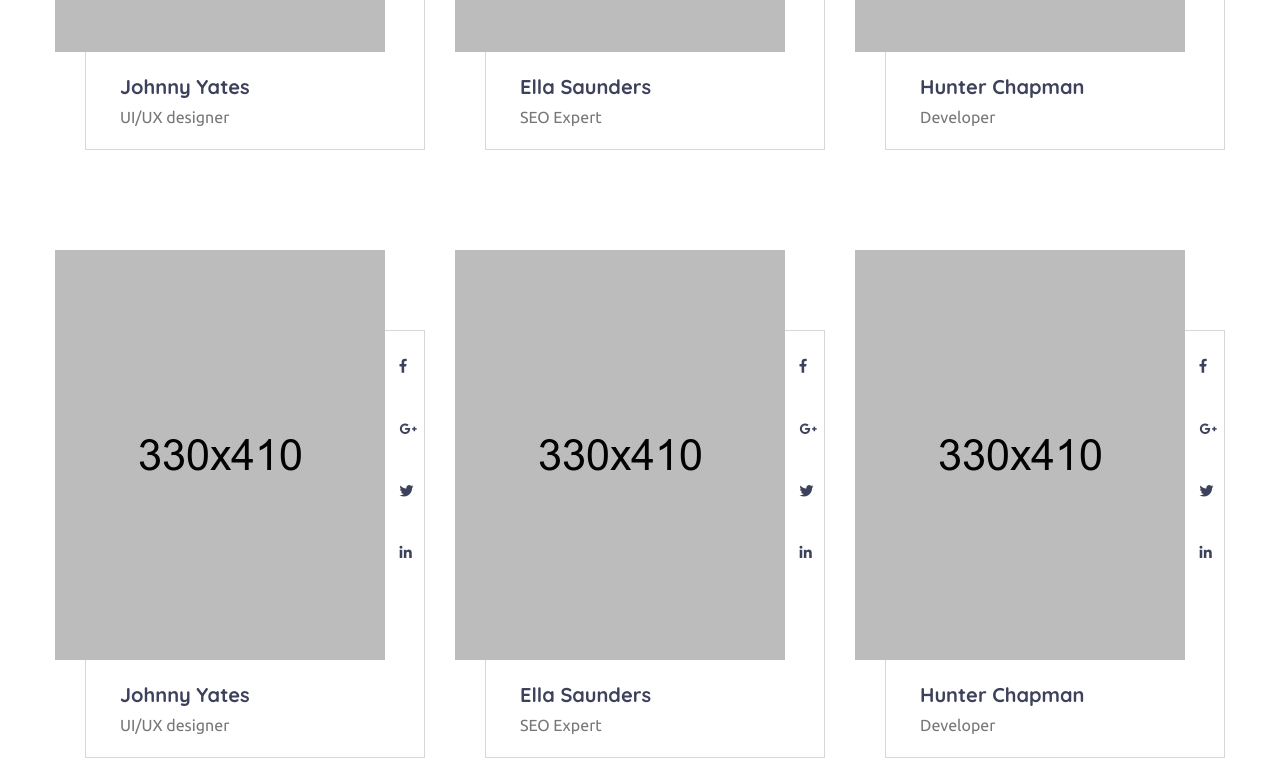
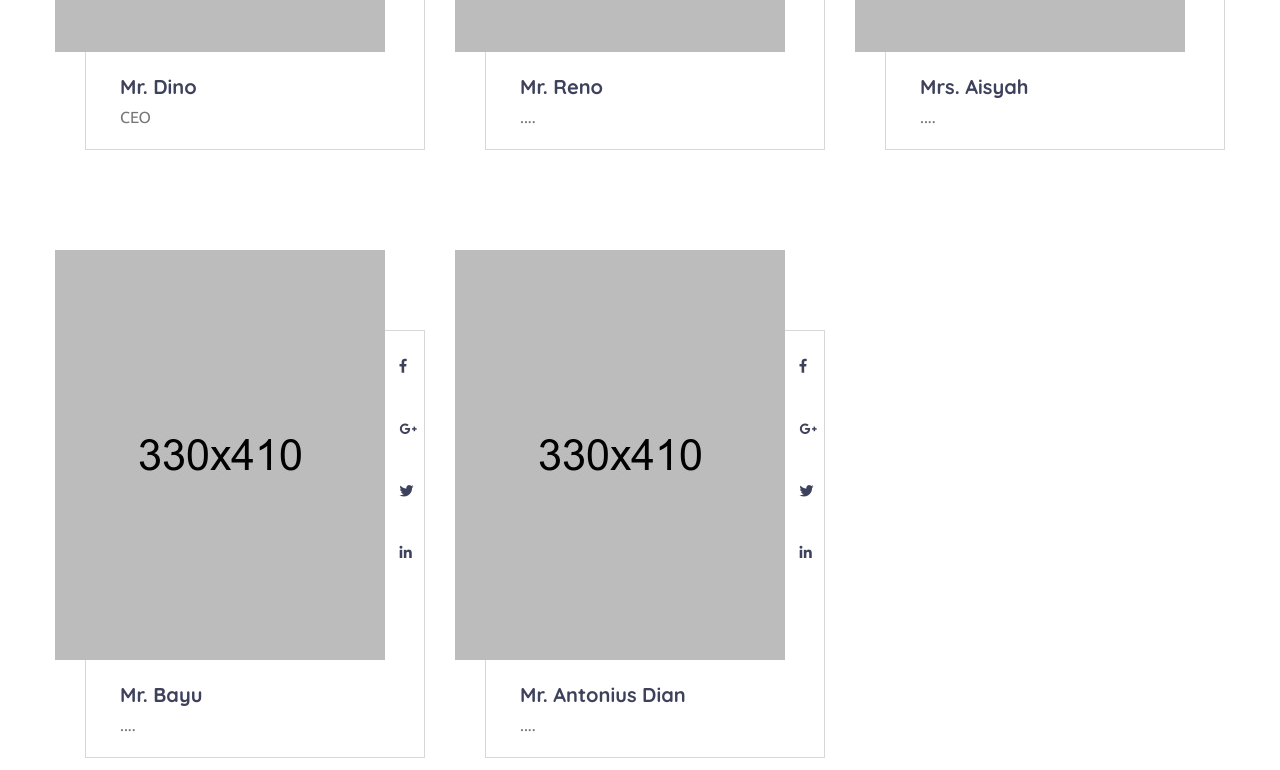
Before and after one commit to Antonius-Dian/Aurora, a plain HTML site: page team.html in a window 1280 px wide. Shown: the part 1090-1860 px from the top of the page. Drawn offline with Linux system fonts and the light colour scheme; files whose address does not match are found by name.

Commit message:
Change Name Team

```diff
--- a/team.html
+++ b/team.html
@@ -166,8 +166,8 @@
 							<li><a href="#"><span class="fab fa-linkedin-in"></span></a></li>
 						</ul>
 						<div class="lower-content">
-							<h3><a href="team.html">Johnny Yates</a></h3>
-							<div class="designation">UI/UX designer</div>
+							<h3><a href="team.html">Mr. Dino</a></h3>
+							<div class="designation">CEO</div>
 						</div>
 					</div>
 				</div>
@@ -185,8 +185,8 @@
 							<li><a href="#"><span class="fab fa-linkedin-in"></span></a></li>
 						</ul>
 						<div class="lower-content">
-							<h3><a href="team.html">Ella Saunders</a></h3>
-							<div class="designation">SEO Expert</div>
+							<h3><a href="team.html">Mr. Reno</a></h3>
+							<div class="designation">....</div>
 						</div>
 					</div>
 				</div>
@@ -204,8 +204,8 @@
 							<li><a href="#"><span class="fab fa-linkedin-in"></span></a></li>
 						</ul>
 						<div class="lower-content">
-							<h3><a href="team.html">Hunter Chapman</a></h3>
-							<div class="designation">Developer</div>
+							<h3><a href="team.html">Mrs. Aisyah</a></h3>
+							<div class="designation">....</div>
 						</div>
 					</div>
 				</div>
@@ -223,8 +223,8 @@
 							<li><a href="#"><span class="fab fa-linkedin-in"></span></a></li>
 						</ul>
 						<div class="lower-content">
-							<h3><a href="team.html">Johnny Yates</a></h3>
-							<div class="designation">UI/UX designer</div>
+							<h3><a href="team.html">Mr. Bayu</a></h3>
+							<div class="designation">....</div>
 						</div>
 					</div>
 				</div>
@@ -242,30 +242,13 @@
 							<li><a href="#"><span class="fab fa-linkedin-in"></span></a></li>
 						</ul>
 						<div class="lower-content">
-							<h3><a href="team.html">Ella Saunders</a></h3>
-							<div class="designation">SEO Expert</div>
+							<h3><a href="team.html">Mr. Antonius Dian</a></h3>
+							<div class="designation">....</div>
 						</div>
 					</div>
 				</div>
 
-				<!-- Team Block -->
-				<div class="team-block col-lg-4 col-md-6 col-sm-12">
-					<div class="inner-box wow fadeInRight" data-wow-delay="600ms" data-wow-duration="1500ms">
-						<div class="image">
-							<a href="team.html"><img src="images/resource/team-6.jpg" alt="" /></a>
-						</div>
-						<ul class="social-icons">
-							<li><a href="#"><span class="fab fa-facebook-f"></span></a></li>
-							<li><a href="#"><span class="fab fa-google-plus-g"></span></a></li>
-							<li><a href="#"><span class="fab fa-twitter"></span></a></li>
-							<li><a href="#"><span class="fab fa-linkedin-in"></span></a></li>
-						</ul>
-						<div class="lower-content">
-							<h3><a href="team.html">Hunter Chapman</a></h3>
-							<div class="designation">Developer</div>
-						</div>
-					</div>
-				</div>
+
 
 			</div>
 		</div>
```
